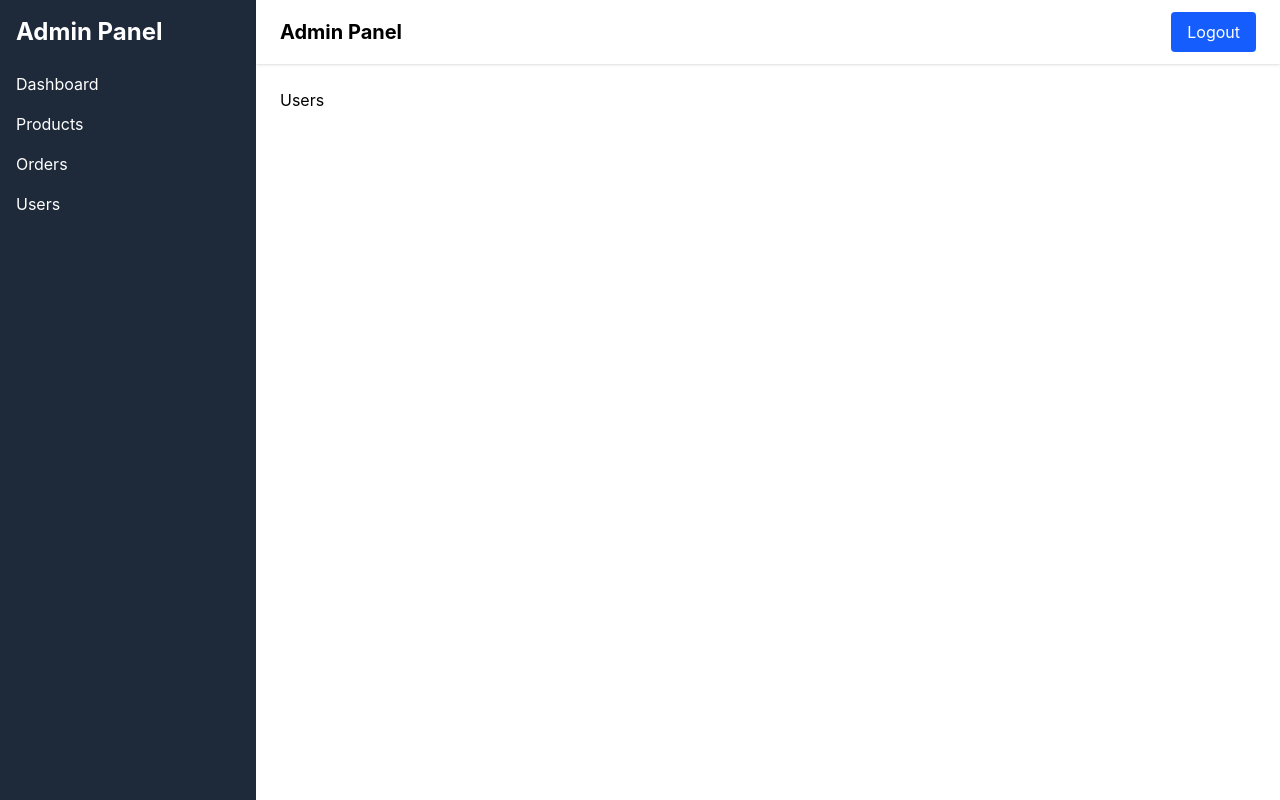
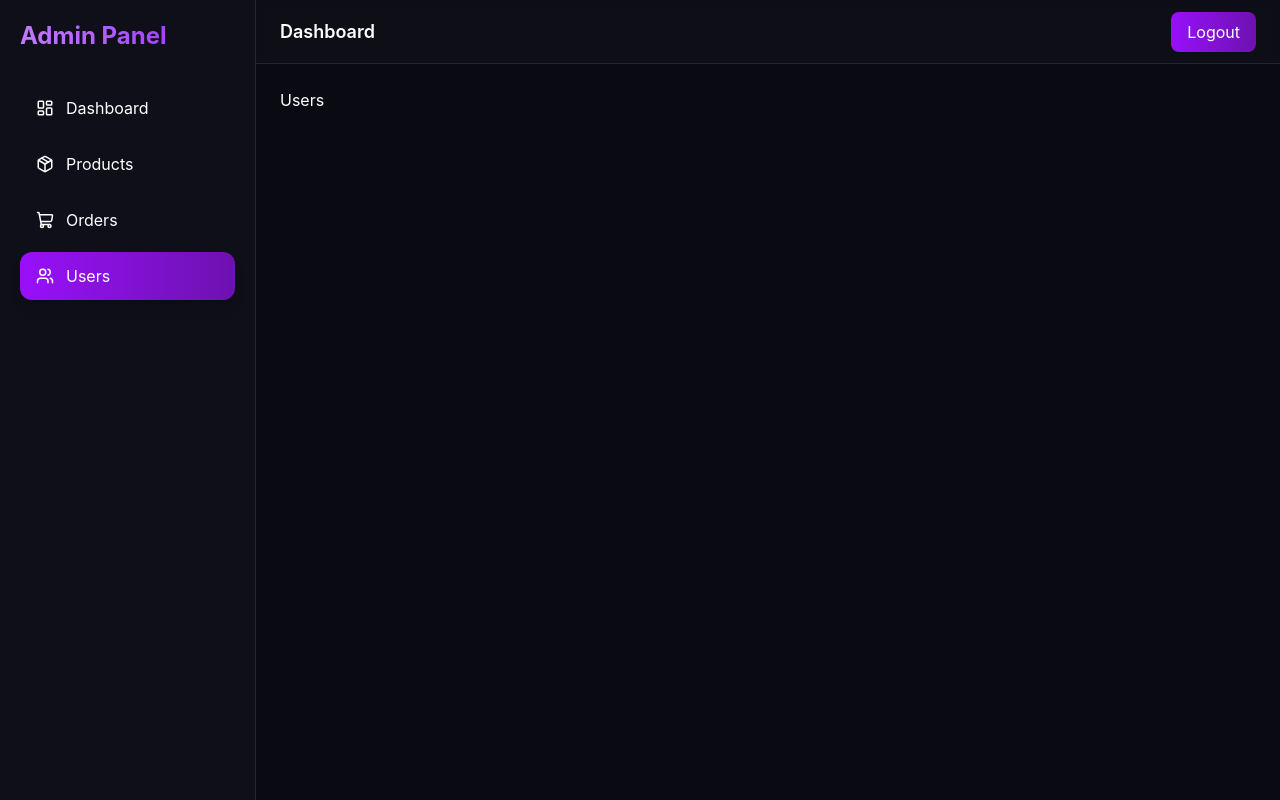
Before and after one commit to Mark-Alexis-Posadas/ecommerce-admin-panel, a React (Vite) app: page /users in a window 1280 px wide. Built offline with nearby package versions, Linux system fonts and the light colour scheme.

Commit message:
[feat] added layouts,login and sign up page

```diff
--- a/package.json
+++ b/package.json
@@ -11,6 +11,7 @@
   },
   "dependencies": {
     "@tailwindcss/vite": "^4.2.2",
+    "lucide-react": "^1.0.1",
     "react": "^19.2.4",
     "react-dom": "^19.2.4",
     "react-router-dom": "^7.13.2",
--- a/src/App.tsx
+++ b/src/App.tsx
@@ -1,59 +1,72 @@
-// App.tsx
 import { Routes, Route } from "react-router-dom";
-import Sidebar from "./components/Sidebar";
-import Navbar from "./components/Navbar";
+
+import AdminLayout from "./layouts/AdminLayout";
+import AuthLayout from "./layouts/AuthLayout";
 
 import Dashboard from "./pages/Dashboard";
 import Products from "./pages/Products";
 import Orders from "./pages/Orders";
 import Users from "./pages/Users";
 
-// Layout component wrapping Sidebar + Navbar
-const Layout = ({ children }: { children: React.ReactNode }) => {
-  return (
-    <div className="flex">
-      <Sidebar />
-      <div className="flex-1 flex flex-col">
-        <Navbar />
-        <div className="p-6">{children}</div>
-      </div>
-    </div>
-  );
-};
+import Login from "./pages/Login";
+import Signup from "./pages/Signup";
 
 const App = () => {
   return (
     <Routes>
+      {/* AUTH */}
+      <Route
+        path="/login"
+        element={
+          <AuthLayout>
+            <Login />
+          </AuthLayout>
+        }
+      />
+
+      <Route
+        path="/signup"
+        element={
+          <AuthLayout>
+            <Signup />
+          </AuthLayout>
+        }
+      />
+
+      {/* ADMIN */}
       <Route
         path="/"
         element={
-          <Layout>
+          <AdminLayout>
             <Dashboard />
-          </Layout>
+          </AdminLayout>
         }
       />
+
       <Route
         path="/products"
         element={
-          <Layout>
+          <AdminLayout>
             <Products />
-          </Layout>
+          </AdminLayout>
         }
       />
+
       <Route
         path="/orders"
         element={
-          <Layout>
+          <AdminLayout>
             <Orders />
-          </Layout>
+          </AdminLayout>
         }
       />
+
       <Route
         path="/users"
         element={
-          <Layout>
+          <AdminLayout>
             <Users />
-          </Layout>
+          </AdminLayout>
         }
       />
     </Routes>
--- a/src/components/Navbar.tsx
+++ b/src/components/Navbar.tsx
@@ -1,12 +1,11 @@
 const Navbar = () => {
   return (
-    <div className="h-16 bg-white shadow flex items-center justify-between px-6">
-      <h2 className="font-bold text-xl">Admin Panel</h2>
-      <div>
-        <button className="px-4 py-2 bg-blue-600 text-white rounded hover:bg-blue-500">
-          Logout
-        </button>
-      </div>
+    <div className="h-16 bg-[#0f0f1a]/80 backdrop-blur border-b border-white/10 flex items-center justify-between px-6">
+      <h2 className="font-semibold text-lg text-white">Dashboard</h2>
+
+      <button className="px-4 py-2 rounded-lg bg-gradient-to-r from-purple-600 to-purple-800 text-white hover:opacity-90 transition">
+        Logout
+      </button>
     </div>
   );
 };
--- a/src/components/Sidebar.tsx
+++ b/src/components/Sidebar.tsx
@@ -1,22 +1,43 @@
-import { Link } from "react-router-dom";
+import { Link, useLocation } from "react-router-dom";
+import { LayoutDashboard, Package, ShoppingCart, Users } from "lucide-react";
 
 const Sidebar = () => {
+  const location = useLocation();
+
+  const menu = [
+    { name: "Dashboard", path: "/", icon: LayoutDashboard },
+    { name: "Products", path: "/products", icon: Package },
+    { name: "Orders", path: "/orders", icon: ShoppingCart },
+    { name: "Users", path: "/users", icon: Users },
+  ];
+
   return (
-    <div className="w-64 bg-gray-800 text-white h-screen flex flex-col p-4">
-      <h1 className="text-2xl font-bold mb-6">Admin Panel</h1>
-      <nav className="flex flex-col gap-4">
-        <Link to="/" className="hover:text-gray-300">
-          Dashboard
-        </Link>
-        <Link to="/products" className="hover:text-gray-300">
-          Products
-        </Link>
-        <Link to="/orders" className="hover:text-gray-300">
-          Orders
-        </Link>
-        <Link to="/users" className="hover:text-gray-300">
-          Users
-        </Link>
+    <div className="w-64 h-screen bg-[#0f0f1a] text-white flex flex-col p-5 border-r border-white/10">
+      <h1 className="text-2xl font-bold mb-8 bg-gradient-to-r from-purple-400 to-purple-600 bg-clip-text text-transparent">
+        Admin Panel
+      </h1>
+
+      <nav className="flex flex-col gap-2">
+        {menu.map((item) => {
+          const Icon = item.icon;
+          const isActive = location.pathname === item.path;
+
+          return (
+            <Link
+              key={item.name}
+              to={item.path}
+              className={`flex items-center gap-3 px-4 py-3 rounded-xl transition-all duration-200
+                ${
+                  isActive
+                    ? "bg-gradient-to-r from-purple-600 to-purple-800 shadow-lg"
+                    : "hover:bg-white/5"
+                }`}
+            >
+              <Icon size={18} />
+              {item.name}
+            </Link>
+          );
+        })}
       </nav>
     </div>
   );
--- /dev/null
+++ b/src/layouts/AdminLayout.tsx
@@ -0,0 +1,18 @@
+import Sidebar from "../components/Sidebar";
+import Navbar from "../components/Navbar";
+
+const AdminLayout = ({ children }: { children: React.ReactNode }) => {
+  return (
+    <div className="flex bg-[#0a0a12] min-h-screen">
+      <Sidebar />
+
+      <div className="flex-1 flex flex-col">
+        <Navbar />
+
+        <div className="p-6 text-white">{children}</div>
+      </div>
+    </div>
+  );
+};
+
+export default AdminLayout;
--- /dev/null
+++ b/src/layouts/AuthLayout.tsx
@@ -0,0 +1,11 @@
+const AuthLayout = ({ children }: { children: React.ReactNode }) => {
+  return (
+    <div className="min-h-screen flex items-center justify-center bg-[#0a0a12]">
+      <div className="w-full max-w-md p-8 bg-white/5 border border-white/10 rounded-2xl backdrop-blur shadow-xl">
+        {children}
+      </div>
+    </div>
+  );
+};
+
+export default AuthLayout;
--- a/src/pages/Dashboard.tsx
+++ b/src/pages/Dashboard.tsx
@@ -1,9 +1,20 @@
 const Dashboard = () => {
   return (
-    <div className="p-6 grid grid-cols-3 gap-6">
-      <div className="bg-white shadow p-4 rounded">Total Products</div>
-      <div className="bg-white shadow p-4 rounded">Total Orders</div>
-      <div className="bg-white shadow p-4 rounded">Total Users</div>
+    <div className="grid grid-cols-3 gap-6">
+      <div className="bg-white/5 border border-white/10 p-5 rounded-2xl backdrop-blur shadow">
+        <h3 className="text-gray-400">Total Products</h3>
+        <p className="text-2xl font-bold mt-2">120</p>
+      </div>
+
+      <div className="bg-white/5 border border-white/10 p-5 rounded-2xl backdrop-blur shadow">
+        <h3 className="text-gray-400">Orders</h3>
+        <p className="text-2xl font-bold mt-2">89</p>
+      </div>
+
+      <div className="bg-white/5 border border-white/10 p-5 rounded-2xl backdrop-blur shadow">
+        <h3 className="text-gray-400">Users</h3>
+        <p className="text-2xl font-bold mt-2">45</p>
+      </div>
     </div>
   );
 };
--- /dev/null
+++ b/src/pages/Login.tsx
@@ -0,0 +1,38 @@
+import { Link } from "react-router-dom";
+
+const Login = () => {
+  return (
+    <div className="text-white">
+      <h2 className="text-2xl font-bold mb-6 text-center bg-gradient-to-r from-purple-400 to-purple-600 bg-clip-text text-transparent">
+        Login
+      </h2>
+
+      <form className="flex flex-col gap-4">
+        <input
+          type="email"
+          placeholder="Email"
+          className="p-3 rounded-lg bg-white/5 border border-white/10 focus:outline-none focus:border-purple-500"
+        />
+
+        <input
+          type="password"
+          placeholder="Password"
+          className="p-3 rounded-lg bg-white/5 border border-white/10 focus:outline-none focus:border-purple-500"
+        />
+
+        <button className="mt-2 py-3 rounded-lg bg-gradient-to-r from-purple-600 to-purple-800 hover:opacity-90 transition">
+          Login
+        </button>
+      </form>
+
+      <p className="text-sm text-gray-400 mt-4 text-center">
+        Don’t have an account?{" "}
+        <Link to="/signup" className="text-purple-400 hover:underline">
+          Sign up
+        </Link>
+      </p>
+    </div>
+  );
+};
+
+export default Login;
--- /dev/null
+++ b/src/pages/Signup.tsx
@@ -0,0 +1,44 @@
+import { Link } from "react-router-dom";
+
+const Signup = () => {
+  return (
+    <div className="text-white">
+      <h2 className="text-2xl font-bold mb-6 text-center bg-gradient-to-r from-purple-400 to-purple-600 bg-clip-text text-transparent">
+        Create Account
+      </h2>
+
+      <form className="flex flex-col gap-4">
+        <input
+          type="text"
+          placeholder="Full Name"
+          className="p-3 rounded-lg bg-white/5 border border-white/10 focus:outline-none focus:border-purple-500"
+        />
+
+        <input
+          type="email"
+          placeholder="Email"
+          className="p-3 rounded-lg bg-white/5 border border-white/10 focus:outline-none focus:border-purple-500"
+        />
+
+        <input
+          type="password"
+          placeholder="Password"
+          className="p-3 rounded-lg bg-white/5 border border-white/10 focus:outline-none focus:border-purple-500"
+        />
+
+        <button className="mt-2 py-3 rounded-lg bg-gradient-to-r from-purple-600 to-purple-800 hover:opacity-90 transition">
+          Sign Up
+        </button>
+      </form>
+
+      <p className="text-sm text-gray-400 mt-4 text-center">
+        Already have an account?{" "}
+        <Link to="/login" className="text-purple-400 hover:underline">
+          Login
+        </Link>
+      </p>
+    </div>
+  );
+};
+
+export default Signup;
```
Also changed, not shown: 1 other file (tests, documents, lock files or other folders).
